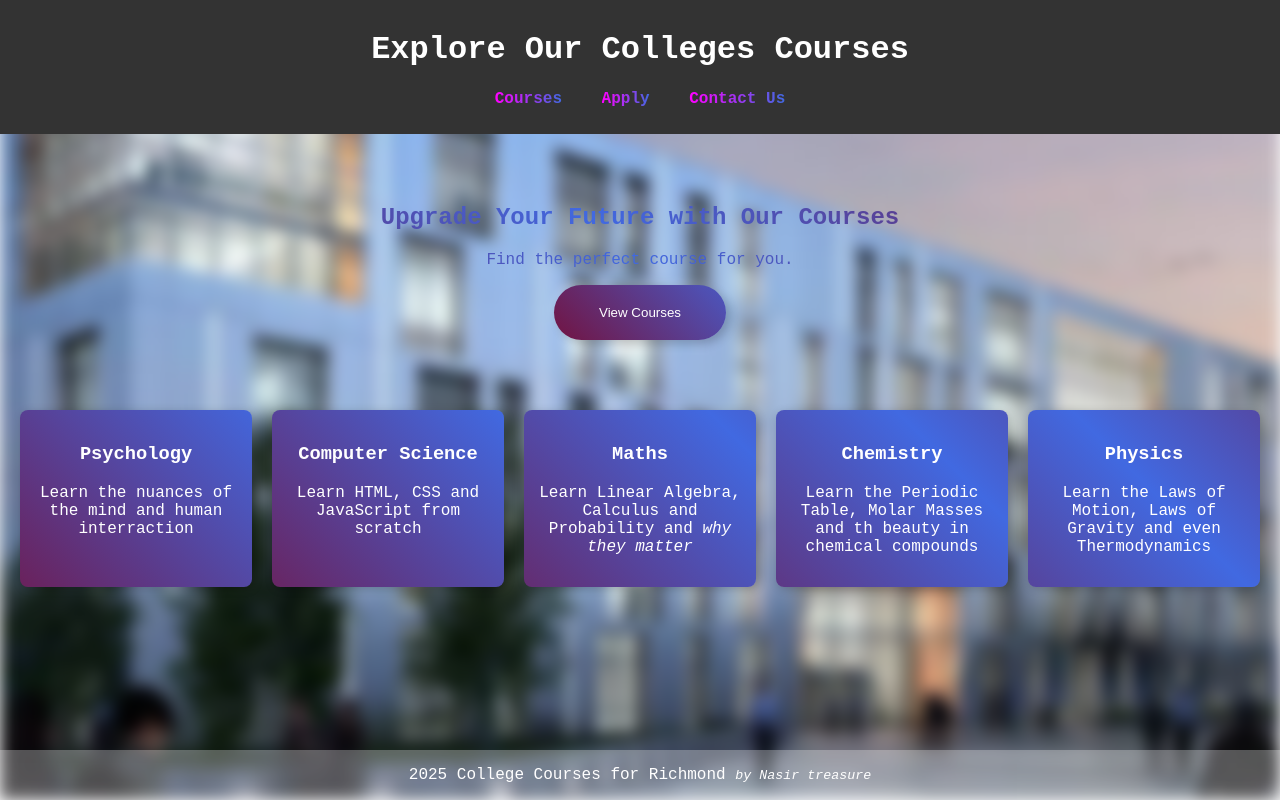
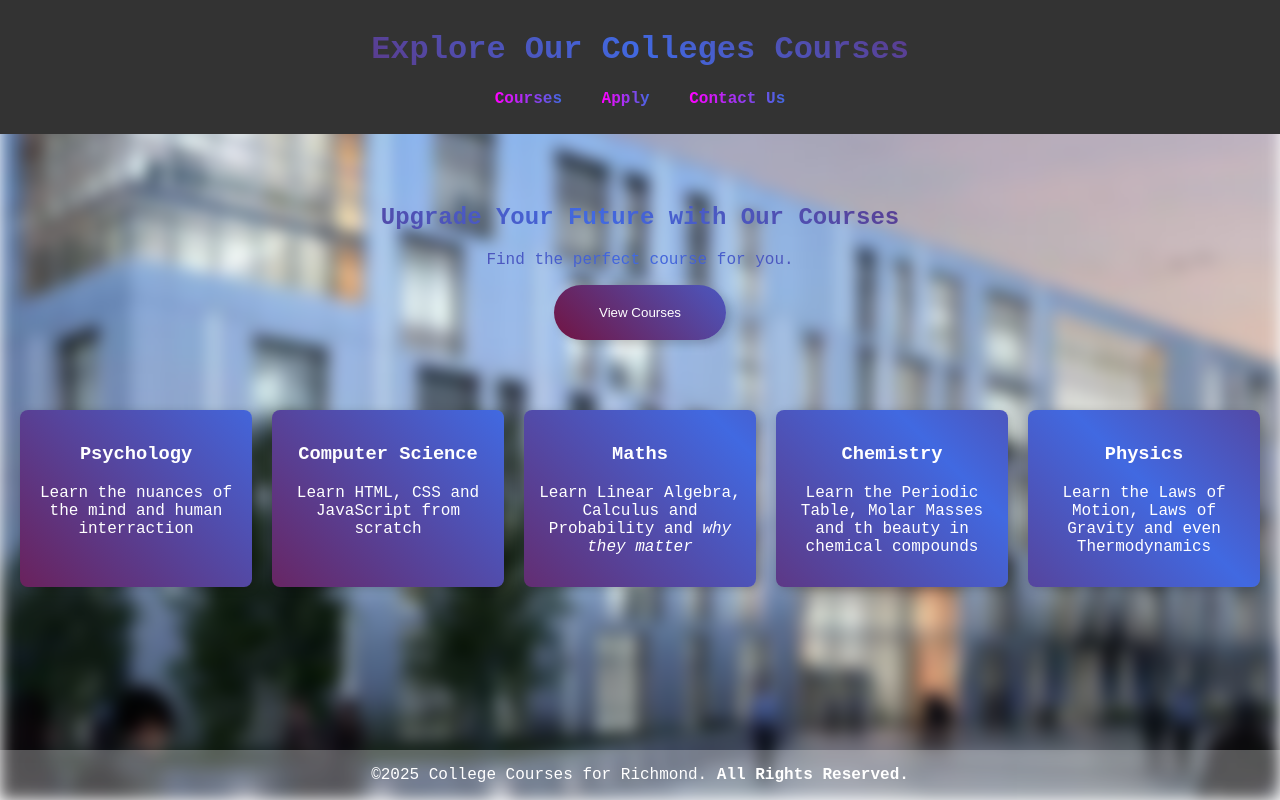
Before and after one commit to auraluvsu/college-project, a plain HTML site: page home.html in a window 1280 px wide. Drawn offline with Linux system fonts and the light colour scheme.

Commit message:
20/03/2025 || Fixed header to match gradient

```diff
--- a/home.html
+++ b/home.html
@@ -48,7 +48,7 @@
     </section>
 
     <footer>
-        <p>2025 College Courses for Richmond <small><i>by Nasir treasure</i></small></p>
+        <p>©2025 College Courses for Richmond. <strong>All Rights Reserved.<br>
     </footer>
 </body>
 </html>
--- a/styling.css
+++ b/styling.css
@@ -35,11 +35,41 @@ body::before {
 
 
 header {
+    position: relative;
     background: #333;
-    color: white;
     padding: 10px;
 }
 
+header::before {
+    content: ''; /* Create an empty content box */
+    position: absolute; /* Position it relative to the header */
+    top: 0;
+    left: 0;
+    right: 0;
+    bottom: 0;
+    background-image: linear-gradient(to right, #ff00ff, #4169e1); /* Gradient for background */
+    z-index: -1; /* Make sure the background stays behind the text */
+}
+
+
+header h1 {
+    animation: newGradient 1.5s infinite alternate ease-in-out;
+    background-image: linear-gradient(45deg, #7b0323, #4169e1, #7b0323);
+    color: transparent;
+    -webkit-background-clip: text;
+    background-clip: text;
+}
+@keyframes newGradient {
+    0% {
+        background-position: 0% 50%;
+    }
+    50% {
+        background-position: 100% 50%;
+    }
+    100% {
+        background-position: 0% 50%;
+    }
+}
 nav ul {
     list-style: none;
     padding: 0;
```
